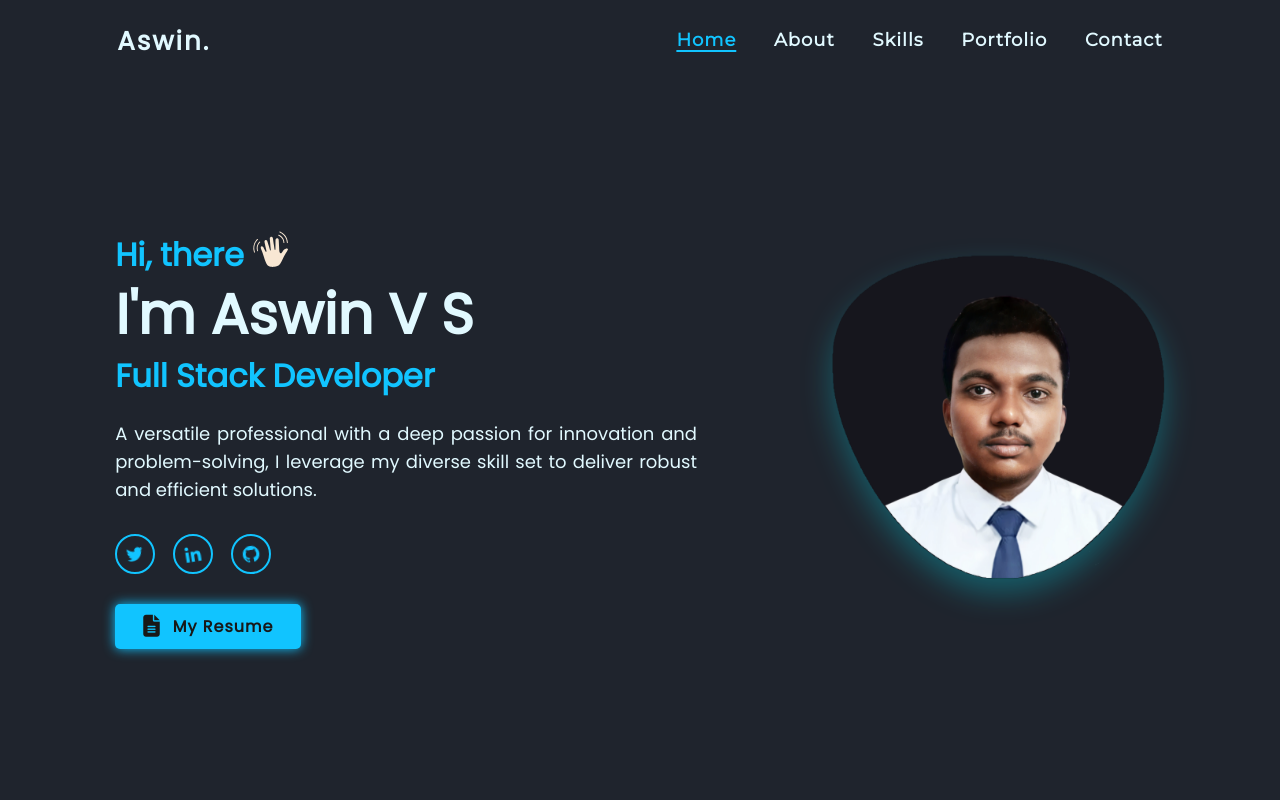
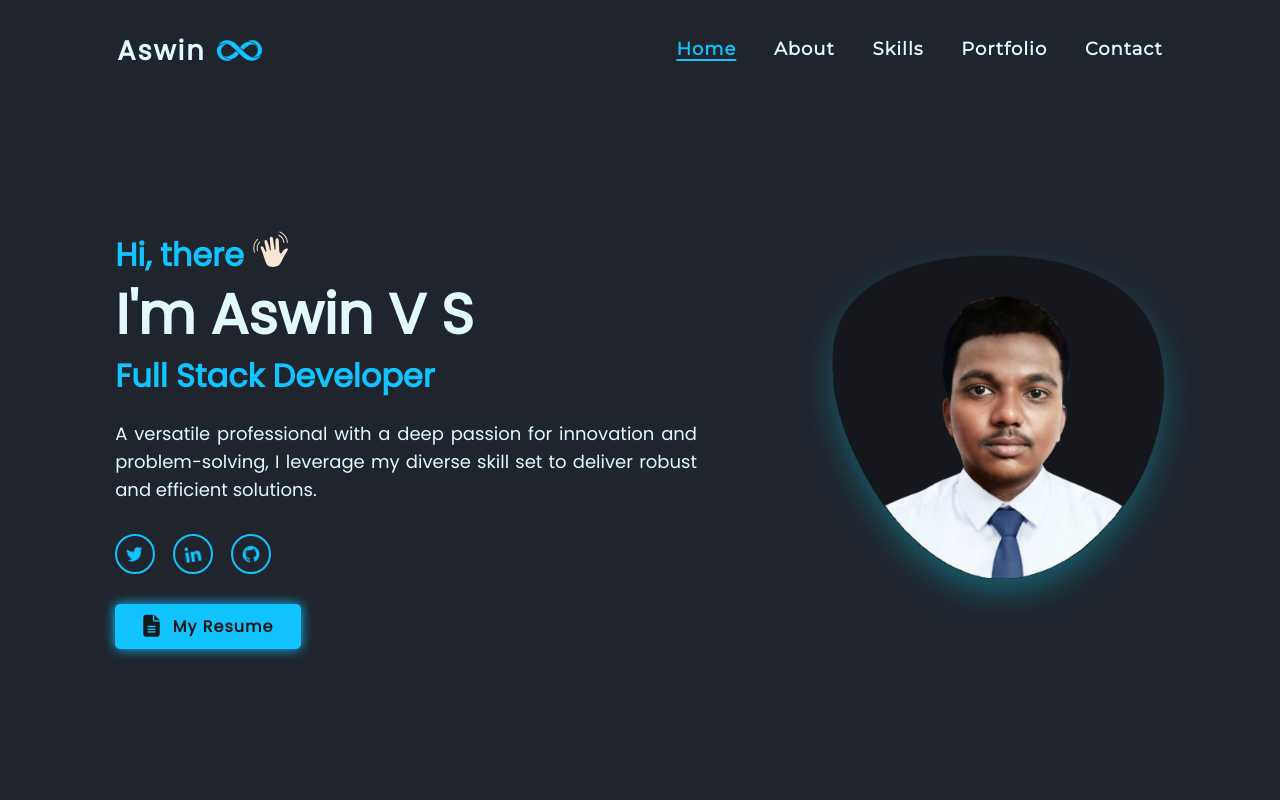
Before and after one commit to aswin-vs/Portfolio.github.io, a plain HTML site: page index.html in a window 1280 px wide. Shown: the top 800 px of the page. Drawn offline with nearby package versions, Linux system fonts and the light colour scheme; a web font is replaced by a local one.

Commit message:
HeaderIconUpdate

```diff
--- a/index.html
+++ b/index.html
@@ -35,7 +35,9 @@
 
   <!-- Navbar section design -->
   <header class="header">
-    <a href="#home" class="logo">Aswin.</a>
+    <a href="#home" class="logo">Aswin
+      <img src="./assets/icons/Infinitum.svg" alt="Infinitum-Logo"/>
+    </a>
 
     <i class='bx bx-menu' id="menu-icon"></i>
 
--- a/style.css
+++ b/style.css
@@ -146,11 +146,28 @@ span {
 
 .logo {
   color: var(--text-color);
-  font-size: 2.6rem;
+  display: flex;
+  align-items: center;
+  font-size: 2.7rem;
   font-weight: 600;
   letter-spacing: 0.2rem;
   user-select: none;
   cursor: default;
+}
+
+.logo img {
+  width: 5.7rem;
+  margin-left: 5px;
+  animation: logoAnimation 4.5s infinite ease-in-out;
+}
+
+@keyframes logoAnimation {
+  0%, 20%, 80%, 100% {
+    transform: rotateY(0deg);
+  }
+  50% {
+    transform: rotateY(180deg);
+  }
 }
 
 #menu-icon {
@@ -1139,13 +1156,13 @@ span {
 /* Contact Section */
 
 .contact {
-  padding: 7.5rem 0 2rem;
+  padding: 8.8rem 0 2rem 0;
 }
 
 .contact-container {
   grid-template-columns: 300px 460px;
   column-gap: 6rem;
-  margin: 2rem 0 6rem 0;
+  margin: 2.4rem 0 6rem 0;
   justify-content: center;
   align-items: center;
 }
```
Also changed, not shown: assets/icons/Infinitum.svg (added).
